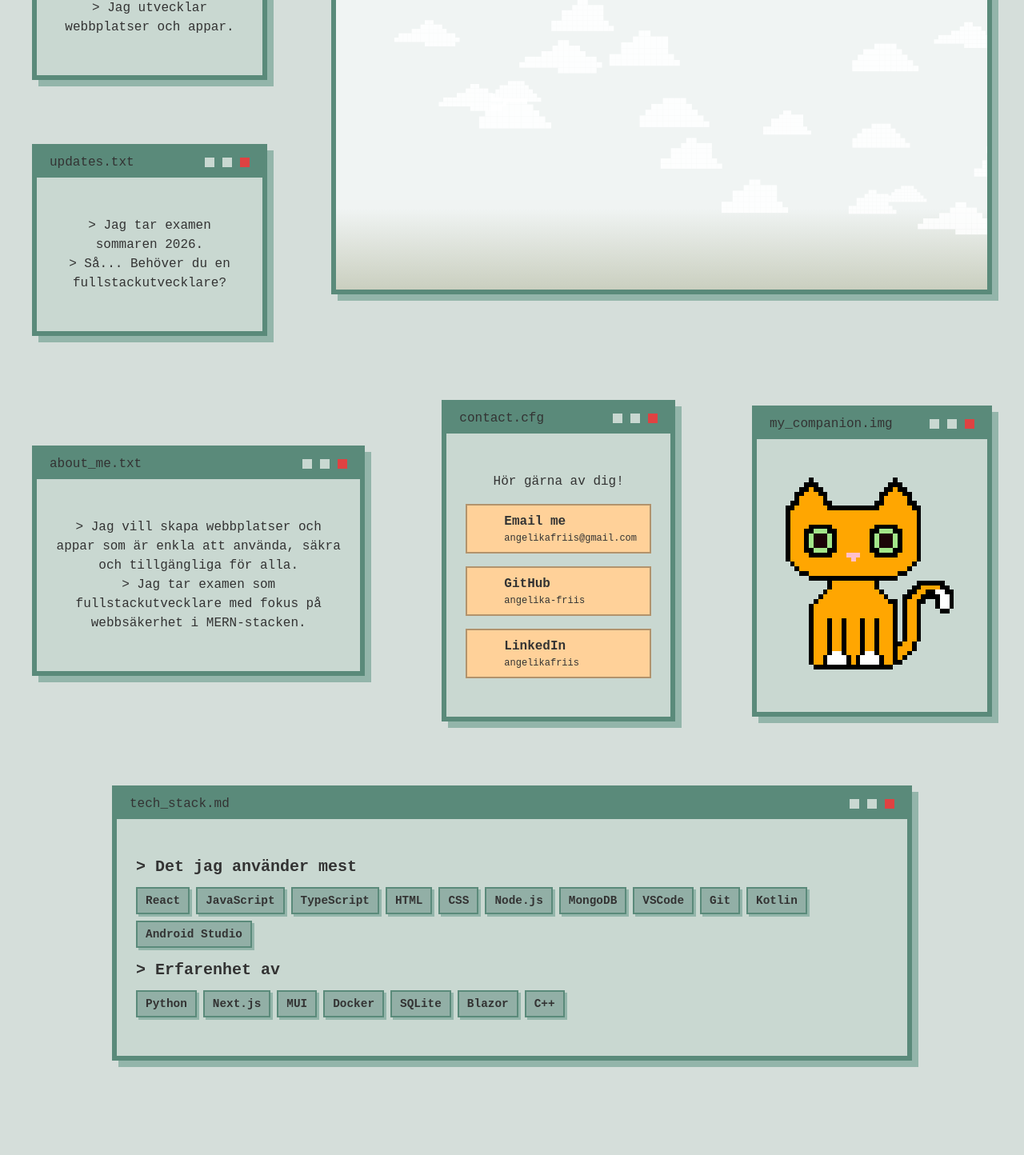
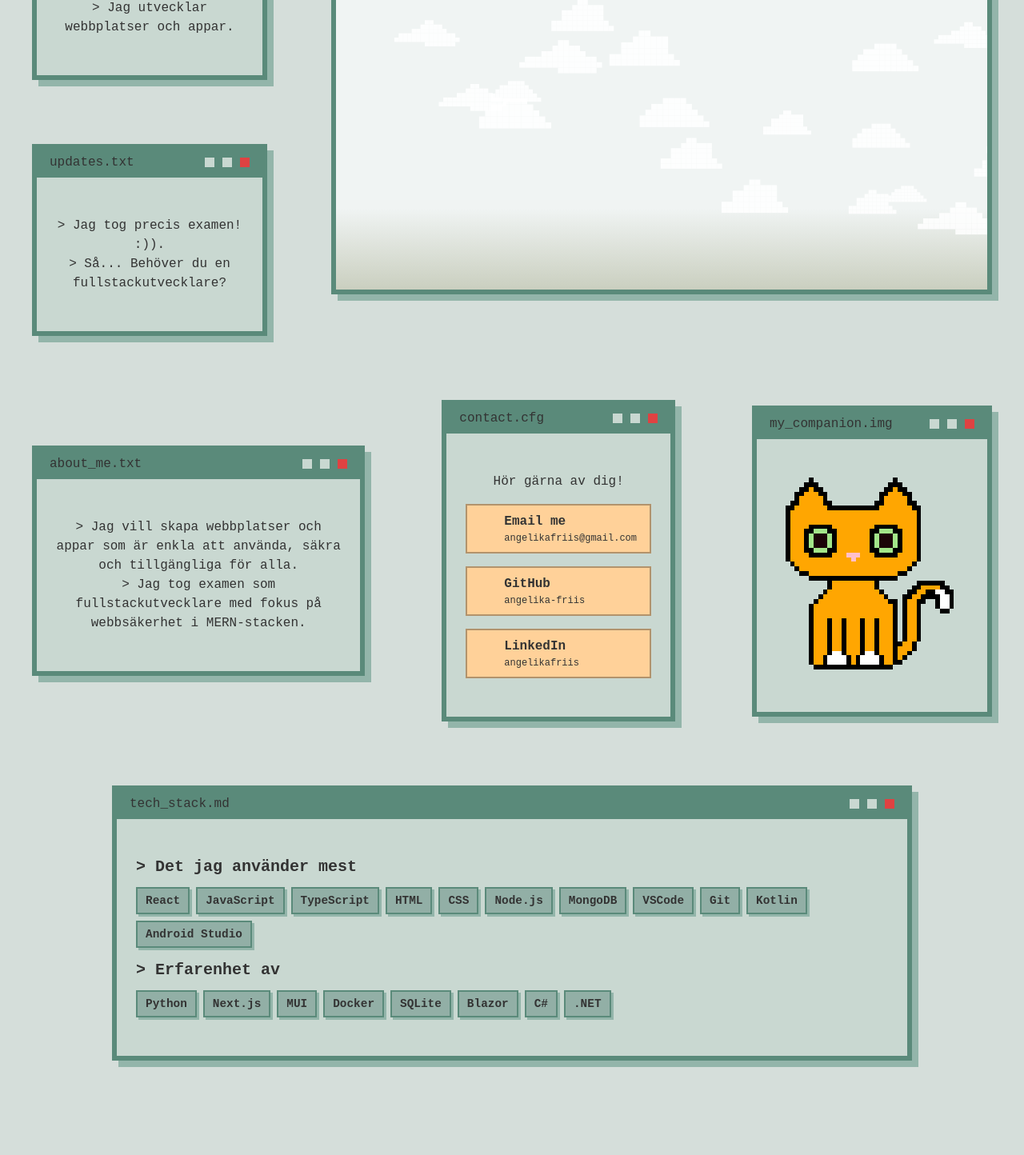
Before and after one commit to angelika-friis/Portfolio, a React (Vite) app: page /sv in a window 1280 px wide. Shown: the part 285-1729 px from the top of the page at 80% size. Built offline with nearby package versions, Linux system fonts and the light colour scheme; some icons are missing.

Commit message:
content: graduation update and revise skills

```diff
--- a/src/app/data/techStacks.ts
+++ b/src/app/data/techStacks.ts
@@ -19,5 +19,6 @@ export const experienceTechStack = [
   'Docker',
   'SQLite',
   'Blazor',
-  'C++',
+  'C#',
+  '.NET',
 ];
--- a/src/app/i18n/translations.ts
+++ b/src/app/i18n/translations.ts
@@ -54,14 +54,14 @@ export const translations: Translations = {
       intro: {
         hello: "> Hi! I'm Angelika.",
         role: '> I develop websites and apps.',
-        graduation: '> Graduating summer 2026.',
+        graduation: '> Just graduated! :))',
         hiring: '> So... Need a full-stack developer?',
       },
       about: {
         accessibility:
           '> I want to make websites and apps that are easy to use, secure and accessible for everyone.',
         education:
-          '> I am graduating as a full-stack developer with a focus on web security in the MERN stack.',
+          '> I am graduated as a full-stack developer with a focus on web security in the MERN stack.',
       },
       contact: {
         heading: "Let's get in contact!",
@@ -185,14 +185,14 @@ export const translations: Translations = {
       intro: {
         hello: '> Hej! Jag heter Angelika.',
         role: '> Jag utvecklar webbplatser och appar.',
-        graduation: '> Jag tar examen sommaren 2026.',
+        graduation: '> Jag tog precis examen! :)).',
         hiring: '> Så... Behöver du en fullstackutvecklare?',
       },
       about: {
         accessibility:
           '> Jag vill skapa webbplatser och appar som är enkla att använda, säkra och tillgängliga för alla.',
         education:
-          '> Jag tar examen som fullstackutvecklare med fokus på webbsäkerhet i MERN-stacken.',
+          '> Jag tog examen som fullstackutvecklare med fokus på webbsäkerhet i MERN-stacken.',
       },
       contact: {
         heading: 'Hör gärna av dig!',
```
